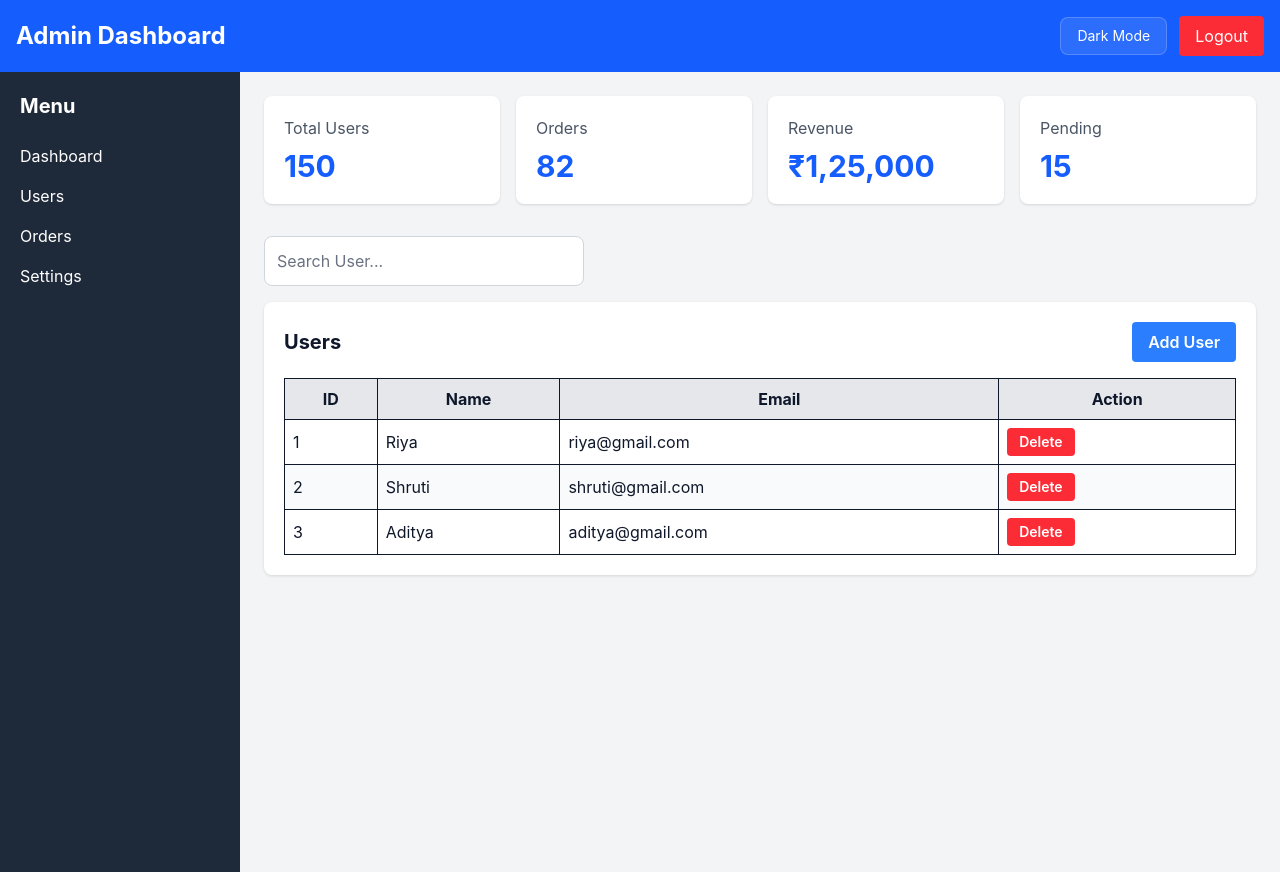
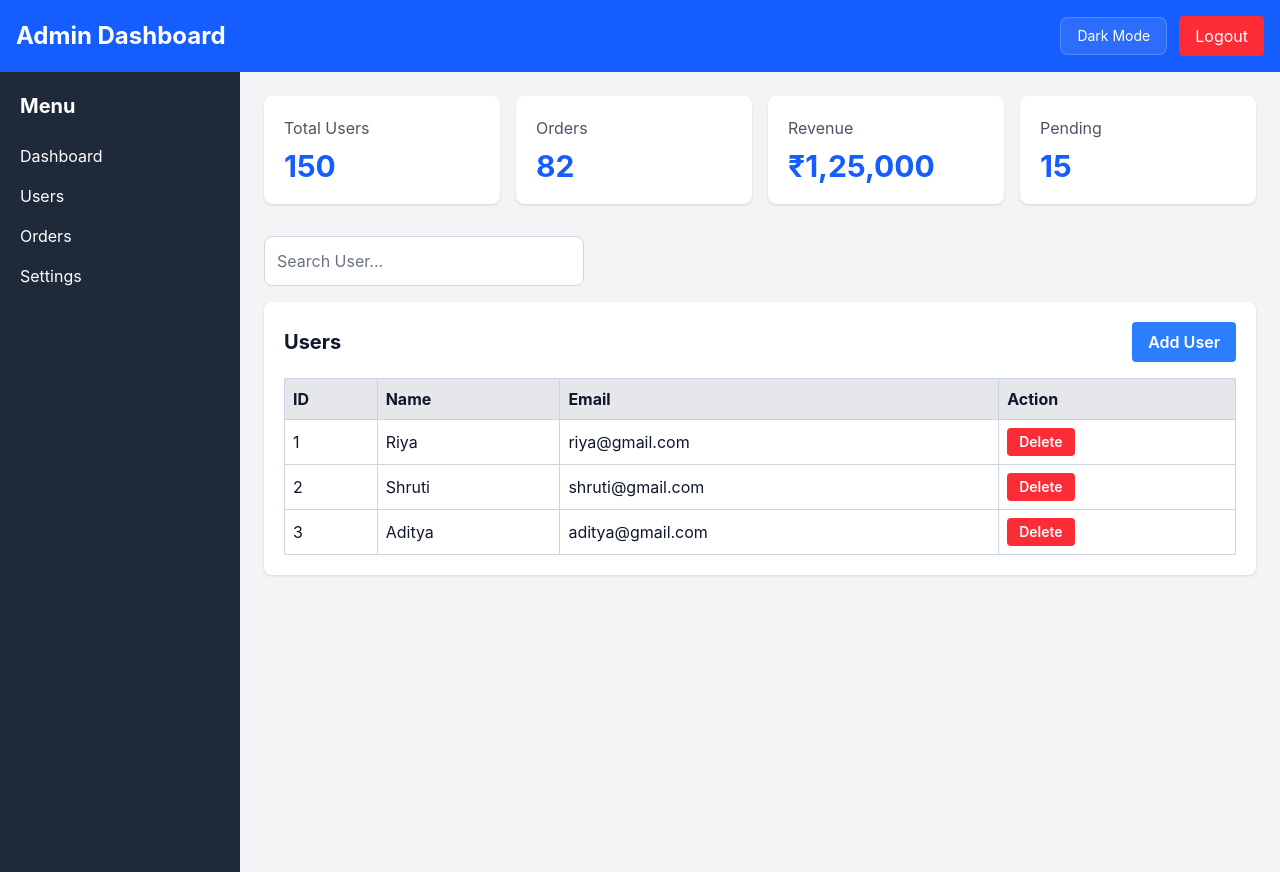
Before and after one commit to riyamalpani-netizen/react-dashboard, a React (Vite) app: page /dashboard in a window 1280 px wide. Built offline with nearby package versions, Linux system fonts and the light colour scheme.

Commit message:
Trial and error on the dark mode and light mode effect

```diff
--- a/src/components/UserTable.jsx
+++ b/src/components/UserTable.jsx
@@ -29,7 +29,9 @@ function UserTable({ users, theme, onAddUser, onDeleteUser }) {
     // Main card container for the user list and its actions.
     <div className={`user-table ${themeClass}`}>
       <div className="mb-4 flex items-center justify-between gap-3">
-        <h2 className="text-xl font-bold">Users</h2>
+        <h2 className={`text-xl font-bold ${isDark ? "text-slate-100" : "text-slate-900"}`}>
+          Users
+        </h2>
         <Button variant="primary" onClick={() => setIsModalOpen(true)}>
           Add User
         </Button>
@@ -77,24 +79,27 @@ function UserTable({ users, theme, onAddUser, onDeleteUser }) {
       )}
 
       {/* Render the list of users in a table layout. */}
-      <table className="w-full border border-slate-700">
+      <table className={`w-full border ${isDark ? "border-slate-600" : "border-slate-300"} text-left ${isDark ? "text-slate-100" : "text-slate-900"}`}>
         <thead>
-          <tr className="bg-gray-200 dark:bg-slate-800">
-            <th className="border p-2">ID</th>
-            <th className="border p-2">Name</th>
-            <th className="border p-2">Email</th>
-            <th className="border p-2">Action</th>
+          <tr className={isDark ? "bg-slate-800 text-slate-100" : "bg-gray-200 text-slate-900"}>
+            <th className={`border ${isDark ? "border-slate-600" : "border-slate-300"} p-2`}>ID</th>
+            <th className={`border ${isDark ? "border-slate-600" : "border-slate-300"} p-2`}>Name</th>
+            <th className={`border ${isDark ? "border-slate-600" : "border-slate-300"} p-2`}>Email</th>
+            <th className={`border ${isDark ? "border-slate-600" : "border-slate-300"} p-2`}>Action</th>
           </tr>
         </thead>
 
         <tbody>
           {/* Display each user row and give each one a serial number. */}
           {users.map((user, index) => (
-            <tr key={user.id} className="odd:bg-white even:bg-gray-50 dark:odd:bg-slate-900 dark:even:bg-slate-800">
-              <td className="border p-2">{index + 1}</td>
-              <td className="border p-2">{user.name}</td>
-              <td className="border p-2">{user.email}</td>
-              <td className="border p-2">
+            <tr
+              key={user.id}
+              className={isDark ? "bg-slate-900 text-slate-100" : "bg-white text-slate-900"}
+            >
+              <td className={`border ${isDark ? "border-slate-600" : "border-slate-300"} p-2`}>{index + 1}</td>
+              <td className={`border ${isDark ? "border-slate-600" : "border-slate-300"} p-2`}>{user.name}</td>
+              <td className={`border ${isDark ? "border-slate-600" : "border-slate-300"} p-2`}>{user.email}</td>
+              <td className={`border ${isDark ? "border-slate-600" : "border-slate-300"} p-2`}>
                 <Button variant="danger" onClick={() => onDeleteUser(user.id)}>
                   Delete
                 </Button>
```
